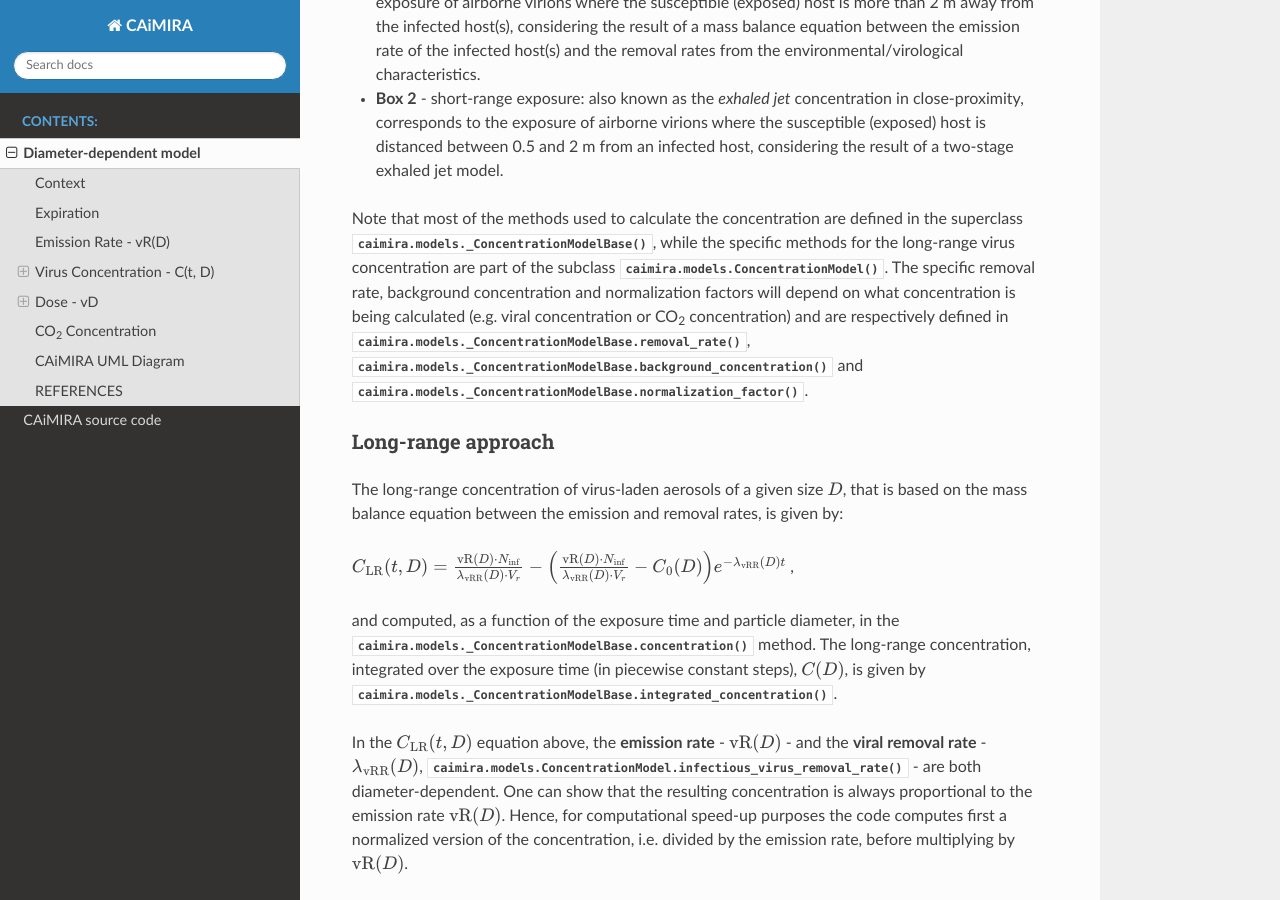
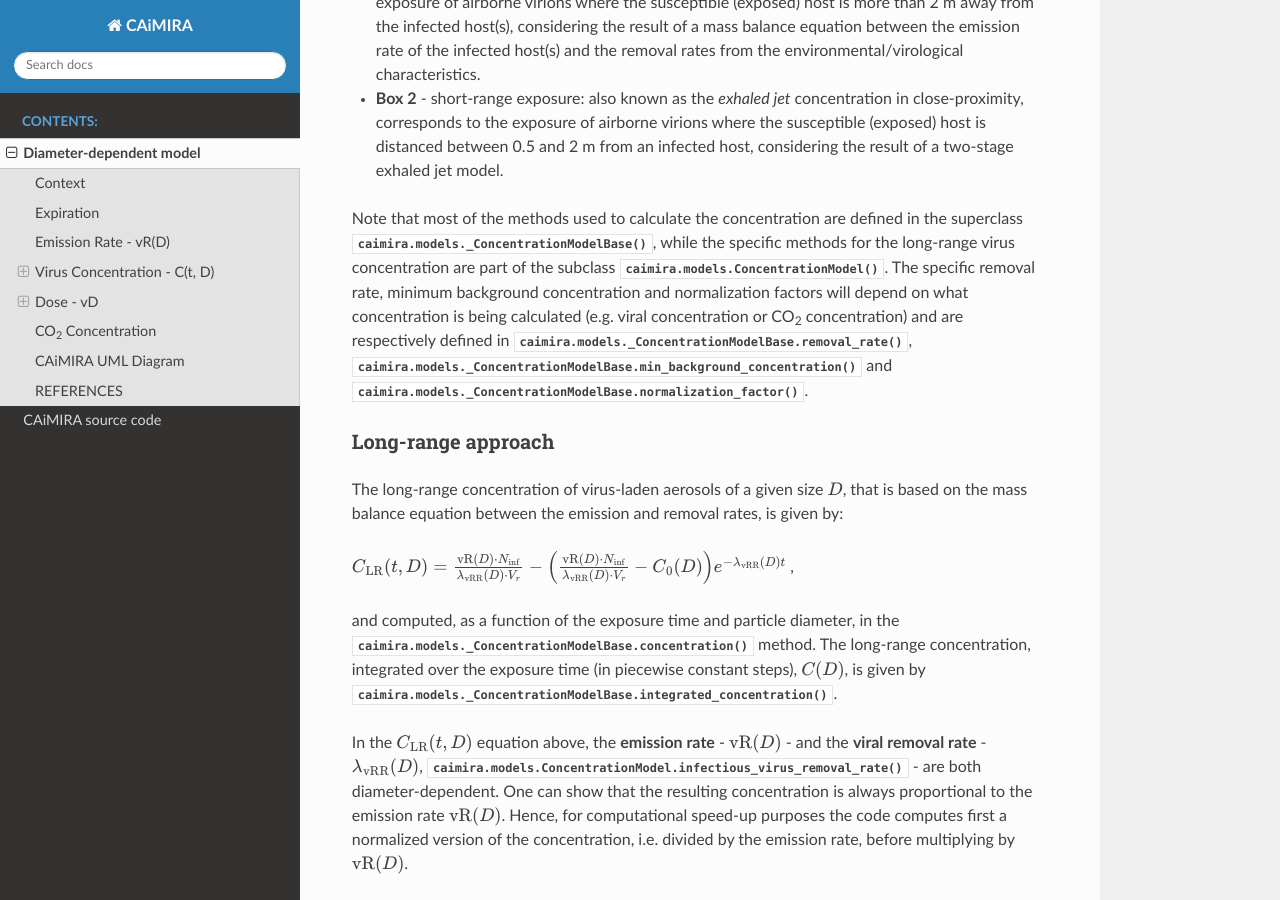
Before and after one commit to CERN/CAiMIRA, a Sphinx documentation site: the page built from caimira/docs/full_diameter_dependence.rst, in a window 1280 px wide and 900 px high, scrolled down 2845 px. Built offline with Sphinx 7.4.7 and the Read the Docs theme 2.0.0, drawn with Linux system fonts in a browser that asks for light colours; some of the changed text lies outside the part shown.

Commit message:
updated background_concentration name to min_background_concentration

```diff
--- a/caimira/docs/full_diameter_dependence.rst
+++ b/caimira/docs/full_diameter_dependence.rst
@@ -78,8 +78,8 @@ The estimate of the concentration of virus-laden particles in a given room is ba
 * **Box 2** - short-range exposure: also known as the *exhaled jet* concentration in close-proximity, corresponds to the exposure of airborne virions where the susceptible (exposed) host is distanced between 0.5 and 2 m from an infected host, considering the result of a two-stage exhaled jet model.
 
 Note that most of the methods used to calculate the concentration are defined in the superclass :meth:`caimira.models._ConcentrationModelBase`, while the specific methods for the long-range virus concentration are part of the subclass :meth:`caimira.models.ConcentrationModel`.
-The specific removal rate, background concentration and normalization factors will depend on what concentration is being calculated (e.g. viral concentration or CO\ :sub:`2` concentration) and are respectively defined in :meth:`caimira.models._ConcentrationModelBase.removal_rate`,
-:meth:`caimira.models._ConcentrationModelBase.background_concentration` and :meth:`caimira.models._ConcentrationModelBase.normalization_factor`.
+The specific removal rate, minimum background concentration and normalization factors will depend on what concentration is being calculated (e.g. viral concentration or CO\ :sub:`2` concentration) and are respectively defined in :meth:`caimira.models._ConcentrationModelBase.removal_rate`,
+:meth:`caimira.models._ConcentrationModelBase.min_background_concentration` and :meth:`caimira.models._ConcentrationModelBase.normalization_factor`.
 
 Long-range approach
 *******************
@@ -318,7 +318,7 @@ Note that in order to calculate the CO\ :sub:`2` concentration one should use th
 A fraction of 4.2% of the exhalation rate of the defined activity was considered as the  supplied to the room (:meth:`caimira.models.CO2ConcentrationModel.CO2_fraction_exhaled`).
 
 Since the CO\ :sub:`2` concentration differs from the virus concentration, the specific removal rate, CO\ :sub:`2` atmospheric concentration and normalization factors are respectively defined in :meth:`caimira.models.CO2ConcentrationModel.removal_rate`,
-:meth:`caimira.models.CO2ConcentrationModel.background_concentration` and :meth:`caimira.models.CO2ConcentrationModel.normalization_factor`.
+:meth:`caimira.models.CO2ConcentrationModel.min_background_concentration` and :meth:`caimira.models.CO2ConcentrationModel.normalization_factor`.
 
 .. _caimira-uml-diagram:
 
```
Also changed, not shown: 2 other files.
